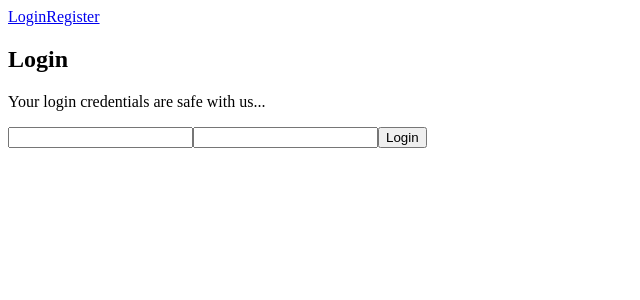
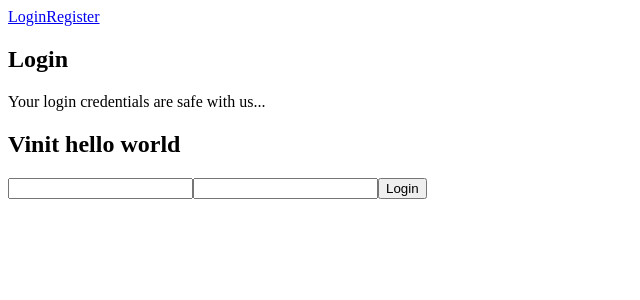
Before and after one commit to practiceuserjain/restapp, a React app in the folder frontend/: page / in a window 1280 px wide. Shown: the top 300 px of the page, without its empty margins (0-640 px from the left). Built offline with nearby package versions, Linux system fonts and the light colour scheme; the HTML template or start-up script is replaced by a standard one.

Commit message:
login change

```diff
--- a/frontend/src/pages/Login.jsx
+++ b/frontend/src/pages/Login.jsx
@@ -36,6 +36,7 @@ function Login() {
 
       <h2>Login</h2>
       <p>Your login credentials are safe with us...</p>
+      <h2>Vinit hello world</h2>
       <form onSubmit={submit}>
         <input name="email" onChange={change} className="form-control mb-2" />
         <input name="password" type="password" onChange={change} className="form-control mb-2" />
```
